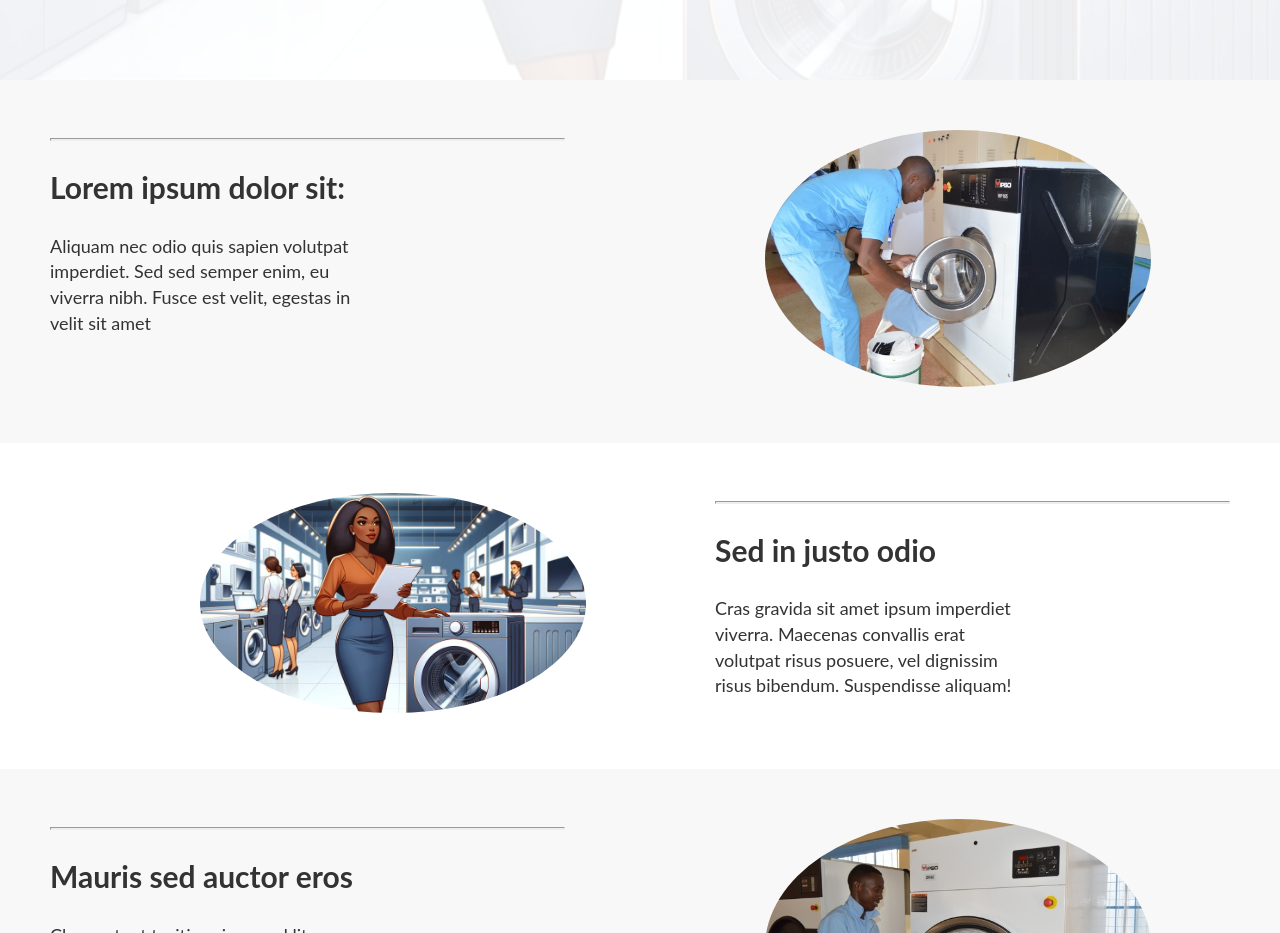
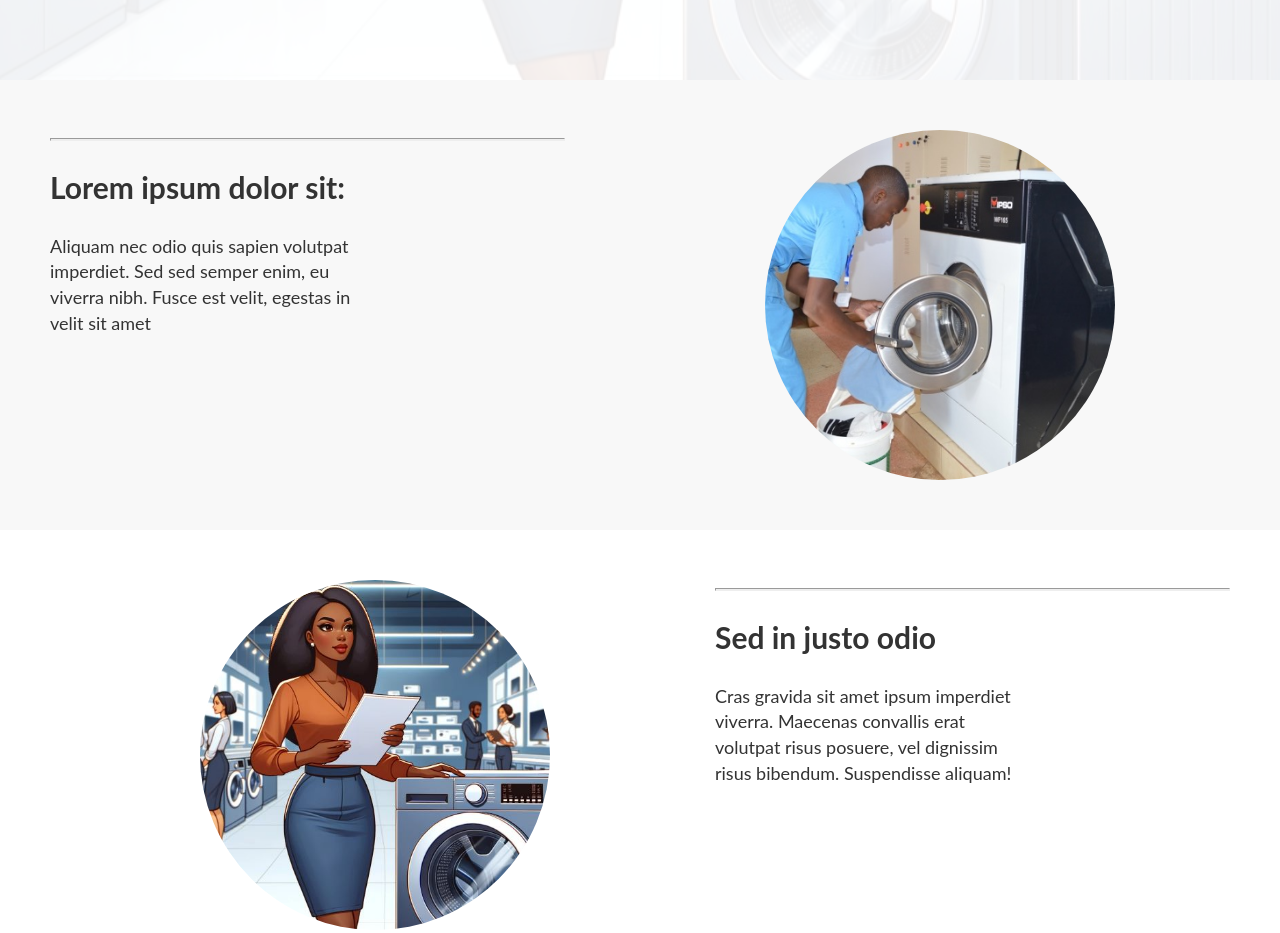
Before and after one commit to rickmastry/dazzleandshine, a plain HTML site: page index.html in a window 1280 px wide. Shown: the part 720-1653 px from the top of the page. Drawn offline with Linux system fonts and the light colour scheme.

Commit message:
added intersection observer for animations

```diff
--- a/css/style.css
+++ b/css/style.css
@@ -389,13 +389,29 @@ body {
 	flex-direction: row;
 	padding: 50px 0;
 	background-color: #f8f8f8;
+	transform: translateX(-100px);
+	opacity: 0;
+	transition: transform 0.6s ease-out, opacity 0.6s ease-out;
 }
 
 .section-b {
 	display: flex;
 	flex-direction: row;
 	padding: 50px 0;
+	transform: translateX(100px);
+	opacity: 0;
+	transition: transform 0.6s ease-out, opacity 0.6s ease-out;
 
+}
+
+.hidden {
+	visibility: hidden;
+}
+
+.show {
+	transform: translateX(0);
+	opacity: 1;
+	visibility: visible;
 }
 
 .container {
@@ -405,9 +421,19 @@ body {
 	margin-left: auto;
 }
 
-.img-circle {
-	width: 75%;
+.img-container-home {
+	width: 350px;
+	height: 350px;
 	border-radius: 50%;
+	overflow: hidden;
+}
+
+.img-container-home img {
+	width: 100%;
+	height: 100%;
+	object-fit: cover;
+
+
 }
 
 .left {
--- a/index.html
+++ b/index.html
@@ -8,7 +8,6 @@
     <meta name="keywords" content="sharon orenge, laundry, services">
     <title>Dazzle & Shine</title>
     <script src="https://kit.fontawesome.com/c3c9035355.js"></script>
-    <link rel="stylesheet" href="css/animate.css">
     <link rel="stylesheet" href="css/style.css">
     <link rel="icon" href="img/d&zlogo1.png" />
 </head>
@@ -49,8 +48,8 @@
         </div>
     </header>
 
-    <div class="section-a">
-        <div class="left animated fadeInLeft">
+    <div class="section-a hidden">
+        <div class="left">
             <hr class="section-heading-spacer">
             <div class="clearfix"></div>
             <h2 class="section-heading">Lorem ipsum dolor sit:</h2>
@@ -58,13 +57,19 @@
                 nibh. Fusce est velit, egestas in velit sit amet</p>
         </div>
         <div class="right-home">
-            <img class="img-responsive img-circle animated fadeInRight" src="img/MKU-Laundry.jpg" alt="">
+            <div class="img-container-home">
+                <img class="img-circle" src="img/MKU-Laundry.jpg" alt="Man doing laundry">
+            </div>
+
         </div>
     </div>
 
-    <div class="section-b">
+    <div class="section-b hidden">
         <div class="left-b-home">
-            <img class="img-responsive img-circle animated fadeInLeft" src="img/washing-Kenya.jpeg" alt="">
+            <div class="img-container-home">
+                <img class="img-circle" src="img/washing-Kenya.jpeg" alt="">
+            </div>
+
         </div>
         <div class="right-b animated fadeInRight">
             <hr class="section-heading-spacer">
@@ -77,7 +82,7 @@
     </div>
 
     <div class="section-a">
-        <div class="left fadeInLeft">
+        <div class="left">
             <hr class="section-heading-spacer">
             <div class="clearfix"></div>
             <h2 class="section-heading">Mauris sed auctor eros</h2>
@@ -85,7 +90,10 @@
                 himenaeos. Proin quis ante facilisis velit faucibus dignissim. Praesent in cursus arcu</p>
         </div>
         <div class="right-home">
-            <img class="img-responsive img-circle animated fadeInRight" src="img/MKU-Laundry-two.jpg" alt="">
+            <div class="img-container-home">
+                <img class="img-circle" src="img/MKU-Laundry-two.jpg" alt="">
+            </div>
+
         </div>
     </div>
 
--- a/js/main.js
+++ b/js/main.js
@@ -103,44 +103,20 @@ function displayQuote() {
 }
 
 
-//const counters = document.querySelectorAll('.counter');
-//const speed = 200;
+//intersection observer for slide in effect
+const elementsToSlide = document.querySelectorAll('.section-a, .section-b');
 
-/*const counterContainer = document.querySelector('.counter-container');
-const options = {
-  root: null,
-  threshold: 0.3,
-  rootMargin: "-100px",
-}
-const theObserver = new IntersectionObserver(callbackFunction, options);
-theObserver.observe(counterContainer);
+const observer = new IntersectionObserver((entries) => {
+  entries.forEach(entry => {
+    if (entry.isIntersecting) {
+      entry.target.classList.add('show');
+      entry.target.classList.remove('hidden');
+    }
+  });
+}, {
+  threshold: 0.1
+});
 
-function callbackFunction(entries) {
-  const [entry] = entries;
-
-  if(entry.isIntersecting){
-    const counters = document.querySelectorAll('.counter');
-    const speed = 200;
-    counters.forEach((counter) => {
-      const updateCount = () => {
-        const target = parseInt(counter.getAttribute('data-target'));
-        const count = parseInt(counter.innerText);
-        const increment = Math.ceil(target / speed);
-
-        if (count < target) {
-          counter.innerText = count + increment;
-          setTimeout(updateCount, 1);
-        } else {
-          count.innerText = target;
-        }
-
-
-      };
-
-      updateCount();
-    });
-
-  }else{
-    return;
-  }
-}*/
+elementsToSlide.forEach(el => {
+  observer.observe(el);
+});
```
Also changed, not shown: about.html (+1 -1 lines).
